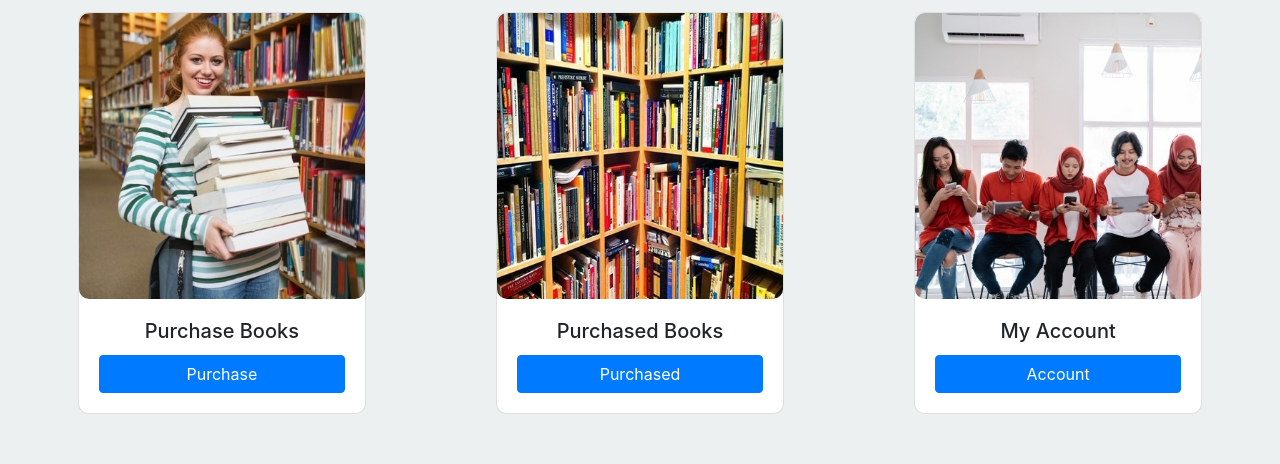
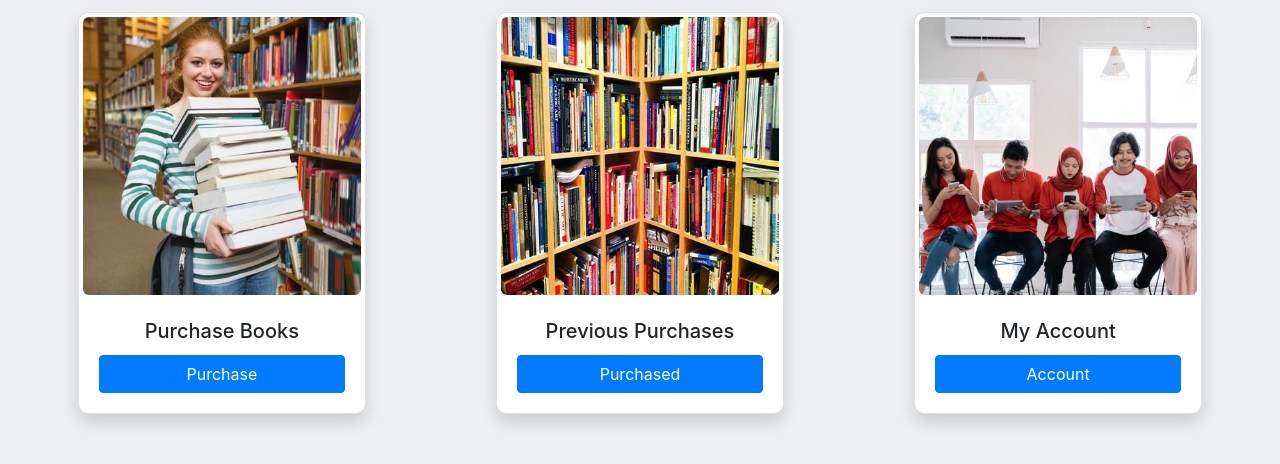
Before and after one commit to RahulMadhukaKeshara/mini-project, a PHP site: the page made by Customer Landing page/index.html in a window 1280 px wide. Shown: the part 69-533 px from the top of the page. Run offline with PHP 8.4, Linux system fonts and the light colour scheme; some libraries are stand-ins or nearby versions.

Commit message:
commit on master

```diff
--- a/Admin landing Page/style.css
+++ b/Admin landing Page/style.css
@@ -16,6 +16,7 @@ body{
 }
 .card-img-top{
 	border-radius: 10px;
+	border: 4px solid white;
 }
 .card{
 	border-radius: 10px;
--- a/Customer Landing page/index.html
+++ b/Customer Landing page/index.html
@@ -35,7 +35,7 @@
           <div class="d-flex justify-content-around">
 
     <!--Card 1-->
-      <div class="card" style="width: 18rem;">
+      <div class="card shadow" style="width: 18rem;">
           <img class="card-img-top" src="image/purchasenew.jpg" alt="Card image cap">
           <div class="card-body  ">
             <h5 class="card-title">Purchase Books</h5>
@@ -44,16 +44,16 @@
         </div>
 
     <!--card 2-->
-      <div class="card" style="width: 18rem;">
+      <div class="card shadow" style="width: 18rem;">
           <img class="card-img-top" src="image/purchased.jpg" alt="Card image cap">
           <div class="card-body  ">
-            <h5 class="card-title">Purchased Books</h5>
+            <h5 class="card-title">Previous Purchases</h5>
             <a href="#" class="btn btn-primary col text-center">Purchased</a>
           </div>
       </div>
 
     <!--card 3-->
-      <div class="card" style="width: 18rem;">
+      <div class="card shadow" style="width: 18rem;">
           <img class="card-img-top" src="image/account.jpg" alt="Card image cap">
           <div class="card-body  ">
             <h5 class="card-title">My Account</h5>
--- a/Customer Landing page/style.css
+++ b/Customer Landing page/style.css
@@ -78,7 +78,8 @@ body{
 	text-align: center;
 }
 .card-img-top{
-	border-radius: 10px;
+    border-radius: 10px;
+    border: 4px solid white;
 }
 .card{
 	border-radius: 10px;
```
